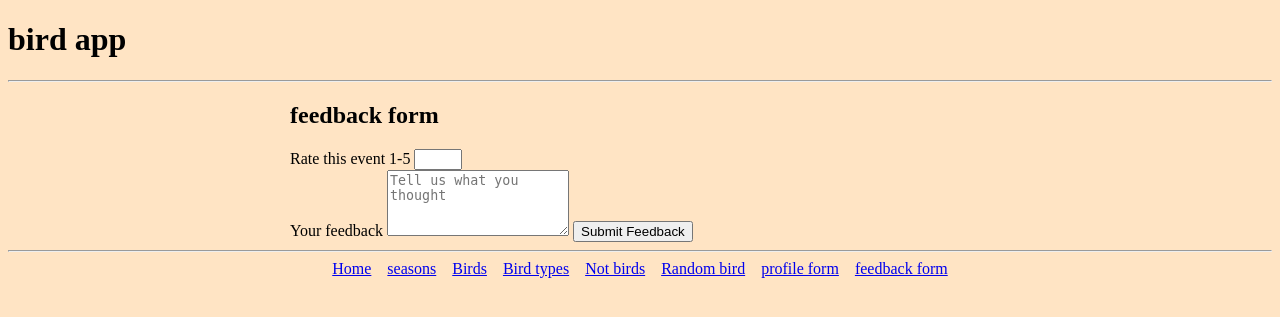
After one commit to Timjamin/bird-app, a Flask app: page /feedback in a window 1280 px wide. The commit adds this page. Shown: the top 317 px of the page. Run offline with Flask 3, Linux system fonts and the light colour scheme.

Commit message:
add feedback form
Signed-off-by: Charles Rinehart <rinchaj@dunwoody.edu>

```diff
--- a/app.py
+++ b/app.py
@@ -72,3 +72,19 @@ def profilePage():
         return render_template('profileSuccess.html', name=name, email=email, quan=quan, rel=rel, comments=comments, accomodations=accomodations)
 
     return render_template('profileForm.html')
+
+
+@app.route("/feedback", methods=["GET", "POST"])
+def feedbackPage():
+    if request.method == 'POST':
+        rating = request.form.get('rating', '').strip()
+        feedback = request.form.get('feedback', '').strip()
+
+        if not rating:
+            error = "PROVIDE A RATING!!!!!!!"
+            return render_template('feedbackForm.html', error=error)
+
+        return render_template('feedbackSuccess.html', rating=rating, feedback=feedback)
+
+
+    return render_template('feedbackForm.html')
--- a/static/styles/style.css
+++ b/static/styles/style.css
@@ -23,3 +23,11 @@ img {
 .navigation p {
     margin: 0;
 }
+
+.error {
+    color: red
+}
+
+.success {
+    color: green
+}
--- a/templates/base.html
+++ b/templates/base.html
@@ -21,6 +21,8 @@
         <a href="{{url_for('birdTypesPage')}}"><p>Bird types</p></a>
         <a href="{{url_for('notBirdsPage')}}"><p>Not birds</p></a>
         <a href="{{url_for('randomBirdPage')}}"><p>Random bird</p></a>
+        <a href="{{url_for('profilePage')}}"><p>profile form</p></a>
+        <a href="{{url_for('feedbackPage')}}"><p>feedback form</p></a>
     </div>
 </body>
 </html>
--- /dev/null
+++ b/templates/feedbackForm.html
@@ -0,0 +1,18 @@
+{% extends 'base.html'%}
+
+{%block content%}
+
+<h2>feedback form</h2>
+<form method="post">
+    <div>
+        <label for="rating">Rate this event 1-5</label>
+        <input type="number" id="rating" name="rating" min="1" max="5" rating/>
+    </div>
+    <div>
+        <label for="feedback">Your feedback</label>
+        <textarea name="feedback" id="feedback" rows="4" placeholder="Tell us what you thought"></textarea>
+        <button type="submit">Submit Feedback</button>
+    </div>
+</form>
+
+{%endblock content%}
```
Also changed, not shown: templates/feedbackSuccess.html (added, +10 -0 lines), templates/birdTypes.html (line endings or trailing spaces), templates/notBirds.html (line endings or trailing spaces), templates/randomBird.html (line endings or trailing spaces).
